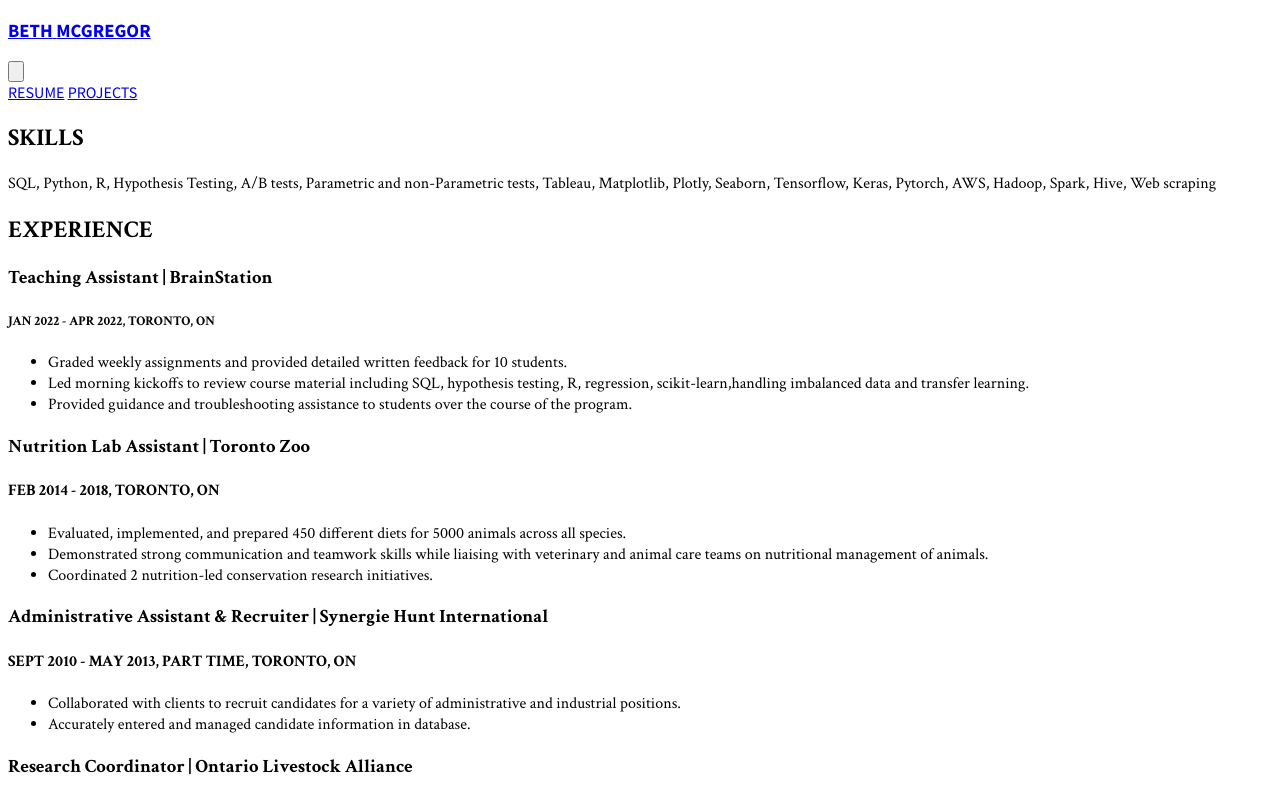
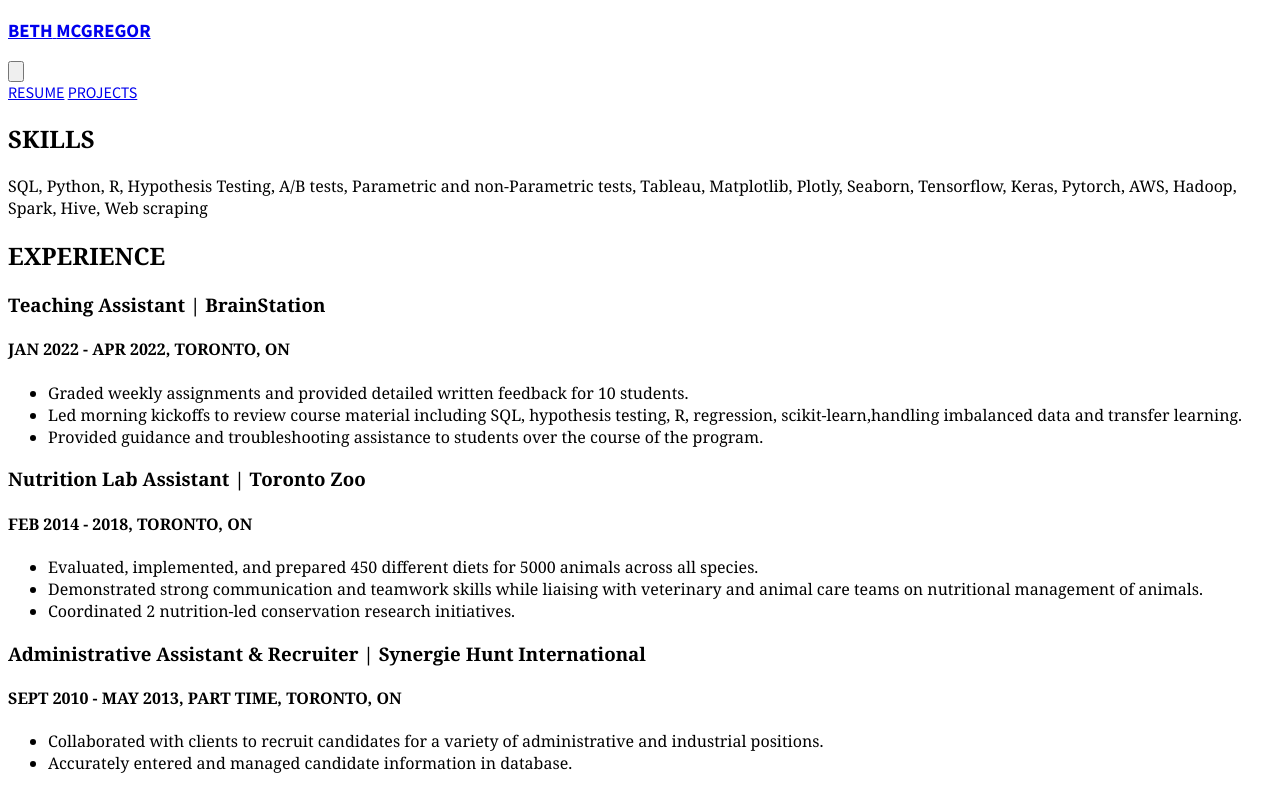
Before and after one commit to bmcgregor/bethportfolio, an Eleventy site: page src/resume.md in a window 1280 px wide. Shown: the top 790 px of the page. Built offline with nearby package versions, Linux system fonts and the light colour scheme; Eleventy itself is replaced by a stand-in of ours; files that its build step writes are made by us from their sources.

Commit message:
Update text resume text styling.

```diff
--- a/src/assets/css/site.css
+++ b/src/assets/css/site.css
@@ -4,7 +4,7 @@
 
 
 body {
-  font-family: "Crimson Text", "Hoefler Text", "Georgia", serif;
+  font-family: "Georgia", serif;
   @apply text-slate-800;
 }
 
--- a/src/resume.md
+++ b/src/resume.md
@@ -9,7 +9,7 @@
 
 ## EXPERIENCE
 ### Teaching Assistant  |  BrainStation
-##### JAN  2022 - APR 2022, TORONTO, ON
+#### JAN  2022 - APR 2022, TORONTO, ON
 - Graded weekly assignments and provided detailed written feedback for 10 students.
 - Led morning kickoffs to review course material including SQL, hypothesis testing, R, regression, scikit-learn,handling imbalanced data and transfer learning.
 - Provided guidance and troubleshooting assistance to students over the course of the program.</p>
```
